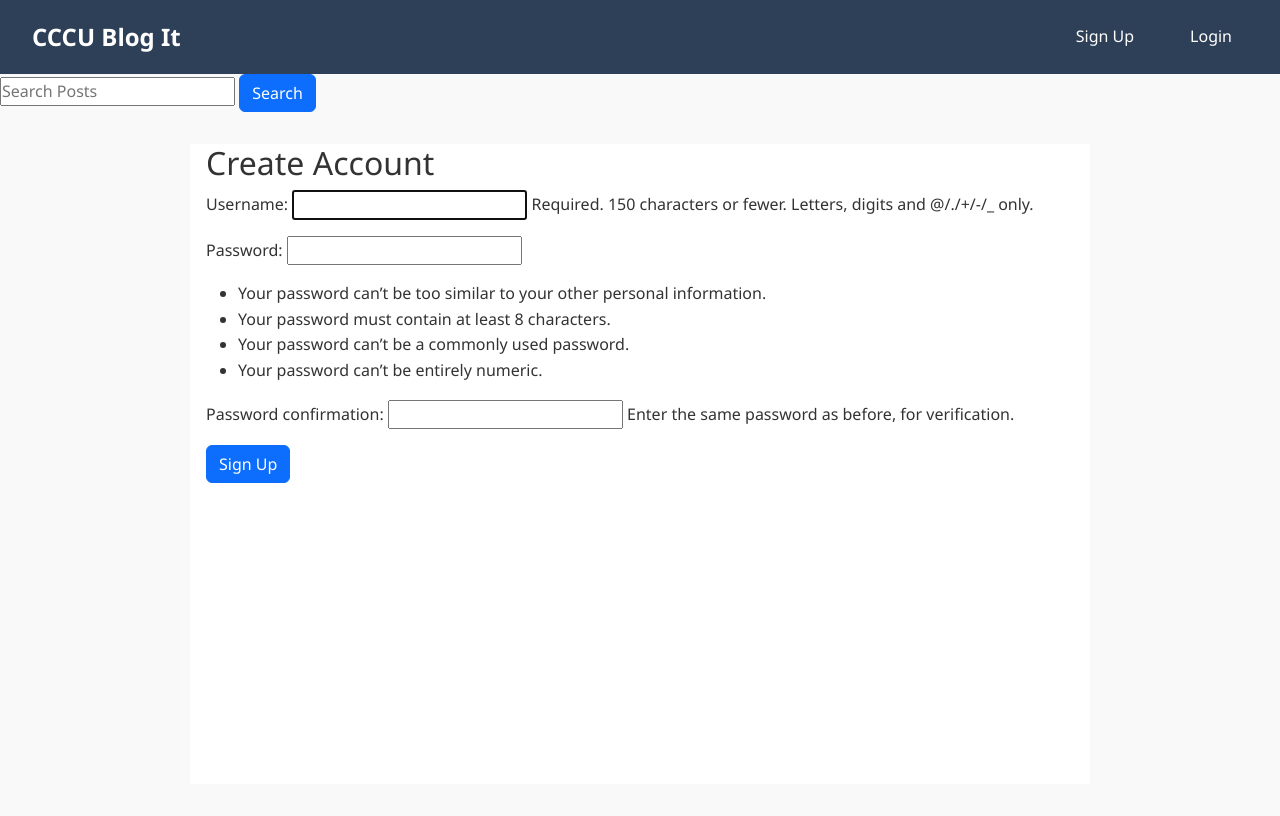
After one commit to AinzuOnDaGit/Framework_assignment2, a Django app: page /signup/ in a window 1280 px wide. The commit adds this page. Run offline with Django 5.2, Linux system fonts and the light colour scheme.

Commit message:
signin/logout/login

```diff
--- a/Django/blog/templates/blog/base.html
+++ b/Django/blog/templates/blog/base.html
@@ -20,7 +20,17 @@
             <a class="white_brand" href="{% url 'index' %}"> CCCU Blog It </a>
         </div>
         <div class="nav-links">
+            {% if user.is_authenticated %}
             <a href="{% url 'create_post' %}"> Create Post</a>
+            <!-- Djangos built in Logout view doesnt accept GET requests, so a form is used-->
+            <form method ="POST" action="{% url 'logout' %}">
+                {% csrf_token %}
+                <button class ="btn btn-primary" type="submit"> LOGOUT</button>
+            </form>
+            {% else %}
+            <a href="{% url 'signup' %}"> Sign Up</a>
+            <a href="{% url 'login' %}"> Login</a>
+            {% endif %}
         </div>
     </nav>
 
--- /dev/null
+++ b/Django/blog/templates/registration/logged_out.html
@@ -0,0 +1,6 @@
+{% extends "blog/base.html" %}
+{% block content %}
+
+<h2> You have successfully logged out </h2>
+<a href="{% url 'login' %}"> Login?</a>
+{% endblock %}
--- /dev/null
+++ b/Django/blog/templates/registration/signup.html
@@ -0,0 +1,10 @@
+{% extends "blog/base.html" %}
+{% block content %}
+<h2> Create Account </h2>
+
+<form method="POST">
+    {% csrf_token %}
+    {{ form.as_p }}
+    <button class="btn btn-primary" type="submit"> Sign Up</button>
+</form>
+{% endblock %}
--- a/Django/blog/views.py
+++ b/Django/blog/views.py
@@ -4,6 +4,7 @@ from django.db.models import Q # allows or/and/not queries in Django
 from .forms import PostForm
 #import models inside the app
 from .models import Post
+from django.contrib.auth.forms import UserCreationForm
 
 # Create your views here.
 def index(request):
@@ -32,3 +33,13 @@ def create_post(request):
         form = PostForm()
 
     return render(request, "blog/create.html", {"form": form})
+
+def signup(request):
+    if request.method == "POST":
+        form = UserCreationForm(request.POST)
+        if form.is_valid():
+            form.save()
+            return redirect("login")
+    else:
+        form = UserCreationForm()
+    return render(request, "registration/signup.html", {"form":form})
--- a/Django/blog_project/settings.py
+++ b/Django/blog_project/settings.py
@@ -56,7 +56,7 @@ ROOT_URLCONF = 'blog_project.urls'
 TEMPLATES = [
     {
         'BACKEND': 'django.template.backends.django.DjangoTemplates',
-        'DIRS': [],
+        'DIRS': [BASE_DIR / "templates"],
         'APP_DIRS': True,
         'OPTIONS': {
             'context_processors': [
@@ -117,3 +117,6 @@ USE_TZ = True
 # https://docs.djangoproject.com/en/6.0/howto/static-files/
 
 STATIC_URL = 'static/'
+
+LOGIN_REDIRECT_URL = "index"
+LOGOUT_REDIRECT_URL = "index"
--- a/Django/blog_project/urls.py
+++ b/Django/blog_project/urls.py
@@ -16,8 +16,11 @@ Including another URLconf
 """
 from django.contrib import admin
 from django.urls import path, include
+from blog import views
 
 urlpatterns = [
     path('admin/', admin.site.urls),
-    path("", include("blog.urls"))
+    path("", include("blog.urls")),
+    path("accounts/", include("django.contrib.auth.urls")),
+    path("signup/", views.signup, name="signup")
 ]
```
Also changed, not shown: Django/blog/templates/registration/login.html (added, +10 -0 lines), Django/db.sqlite3.
